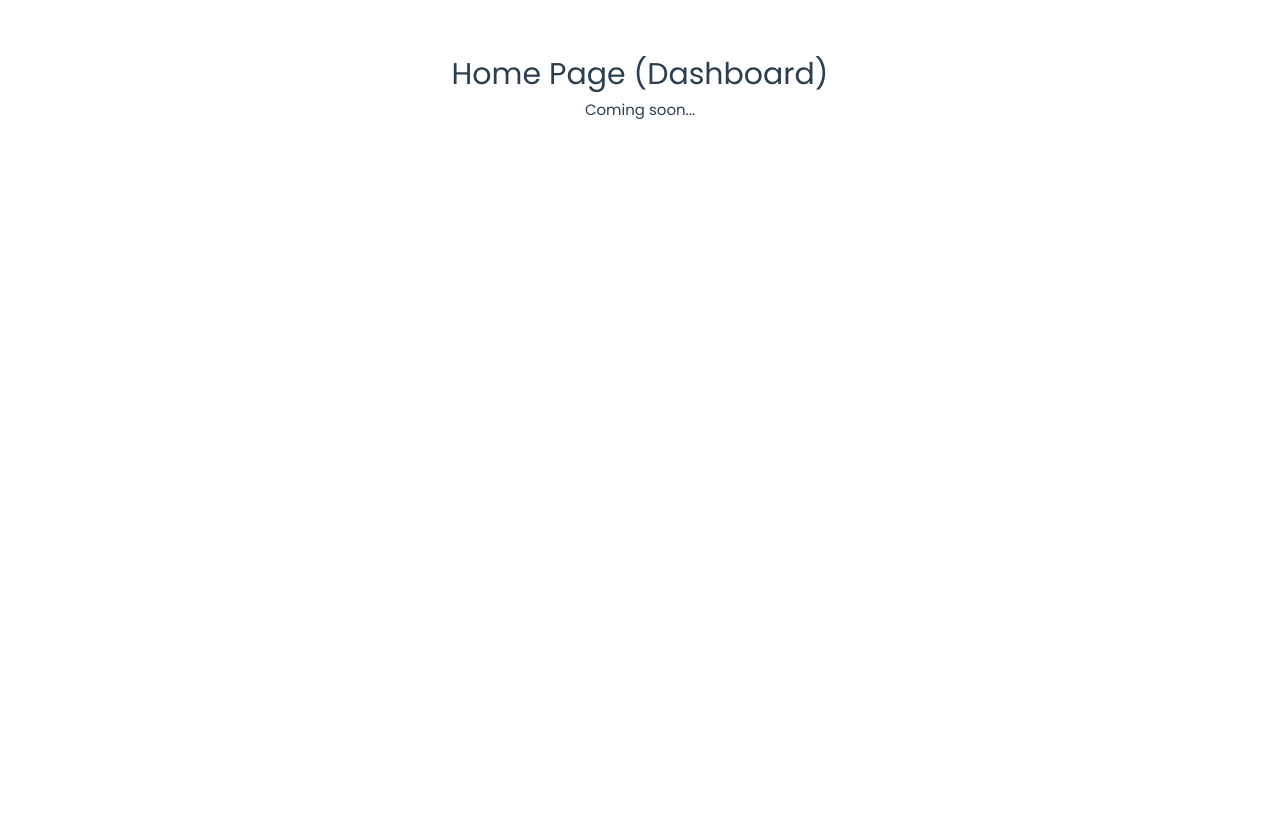
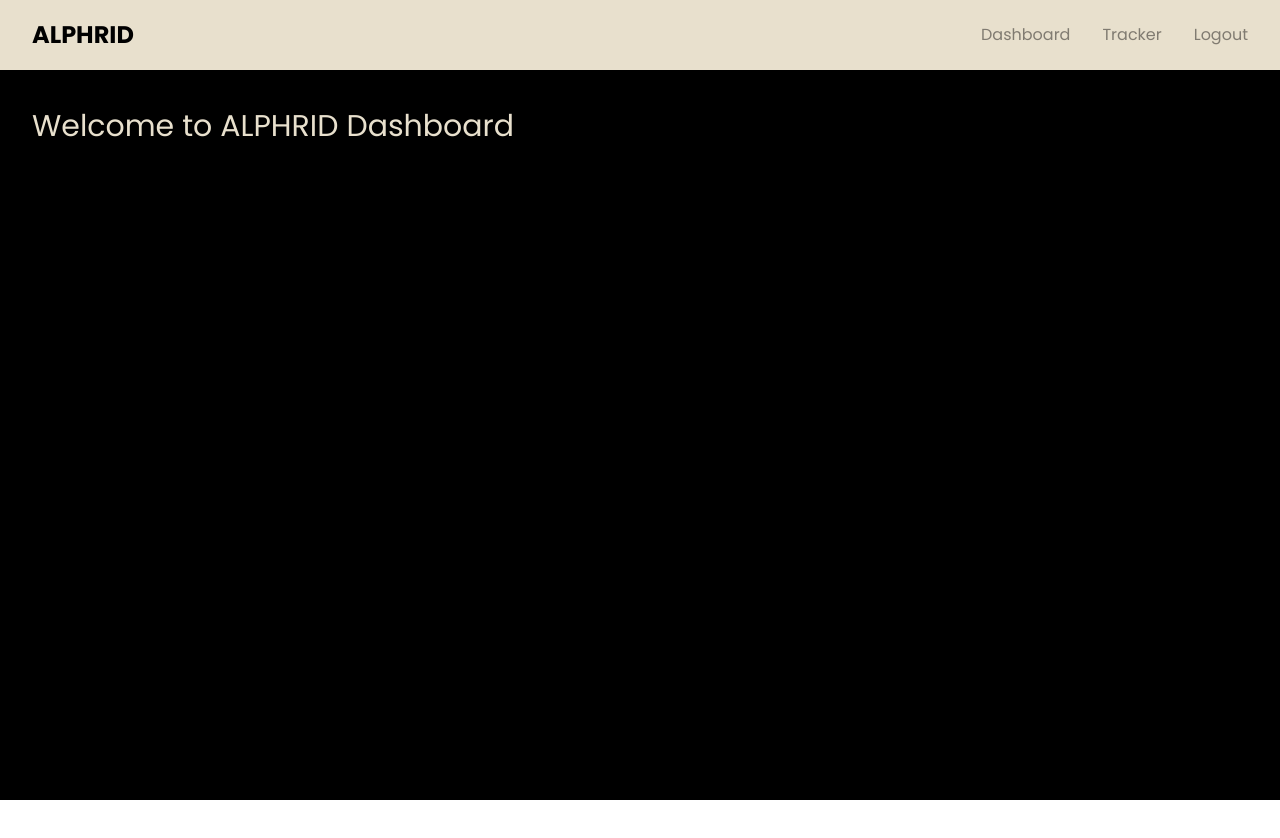
Before and after one commit to AliTagPir/alphrid_web_app, a Vue app in the folder frontend/: page /home in a window 1280 px wide. Shown: the top 838 px of the page. After the commit the page ends 800 px from the top, so only its background shows below. Built offline with nearby package versions, Linux system fonts and the light colour scheme.

Commit message:
Basic Navbar added as placeholder potential design overhaul incoming

```diff
--- a/frontend/src/components/LoginForm.vue
+++ b/frontend/src/components/LoginForm.vue
@@ -214,7 +214,7 @@ const handleSubmit = () => {
   }
 }
 
-/* 📱 Phones: below 768px */
+/* Phones: below 768px */
 @media (max-width: 767px) {
   .login-box {
     width: 100%;
--- /dev/null
+++ b/frontend/src/components/Navbar.vue
@@ -0,0 +1,51 @@
+<script setup>
+</script>
+<template>
+  <nav class="navbar">
+    <div class="logo">ALPHRID</div>
+    <ul class="nav-links">
+      <li><a href="#">Dashboard</a></li>
+      <li><a href="#">Tracker</a></li>
+      <li><a href="#">Logout</a></li>
+    </ul>
+  </nav>
+</template>
+
+<style scoped>
+.navbar {
+  width: 100%;
+  background-color: #e8e0cd; /* Dark warm gray */
+  display: flex;
+  justify-content: space-between;
+  align-items: center;
+  padding: 1rem 2rem;
+  box-shadow: 0px 2px 8px rgba(0, 0, 0, 0.5);
+}
+
+.logo {
+  font-size: 1.5rem;
+  color: #000000; /* Light beige */
+  font-weight: bold;
+}
+
+.nav-links {
+  list-style: none;
+  display: flex;
+  gap: 2rem;
+}
+
+.nav-links li a {
+  text-decoration: none;
+  color: #807b71;
+  font-size: 1rem;
+  transition: color 0.3s;
+}
+
+.nav-links li a:hover {
+  color: #4c4944; /* Soft hover */
+}
+
+.nav-links li a.active {
+  color: #000000; /* Active link */
+}
+</style>
--- a/frontend/src/pages/HomePage.vue
+++ b/frontend/src/pages/HomePage.vue
@@ -1,18 +1,28 @@
+<script setup>
+import Navbar from '@/components/Navbar.vue'
+</script>
+
 <template>
   <div class="home-page">
-    <h1>Home Page (Dashboard)</h1>
-    <p>Coming soon...</p>
+    <Navbar />
+    <div class="content">
+      <!-- Home page content here -->
+      <h1>Welcome to ALPHRID Dashboard</h1>
+    </div>
   </div>
 </template>
 
-<script setup>
-// Empty for now
-</script>
+<style scoped>
+.home-page {
+  background-color: #000000; /* Black background */
+  min-height: 100vh;
+  display: flex;
+  flex-direction: column;
+}
 
-<style scoped>
-/* Optional basic styling */
-.home-page {
-  text-align: center;
-  margin-top: 50px;
+.content {
+  flex: 1;
+  padding: 2rem;
+  color: #e8e0cd; /* Light beige text */
 }
 </style>
```
Also changed, not shown: frontend/src/assets/icons/lockIcon.png (deleted), frontend/src/assets/icons/userIcon.png (deleted).
